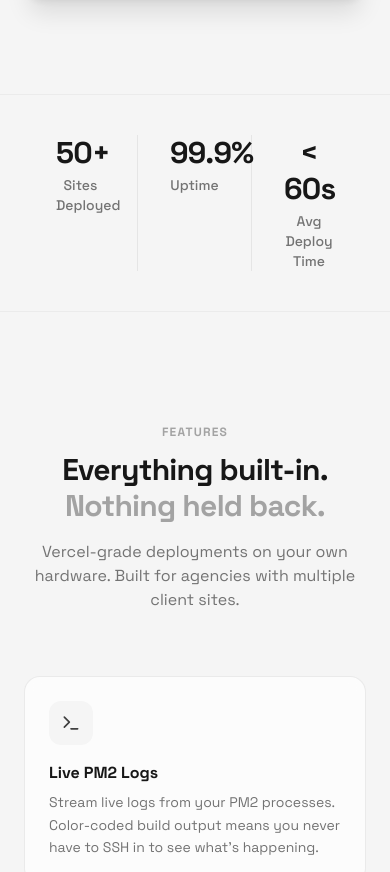
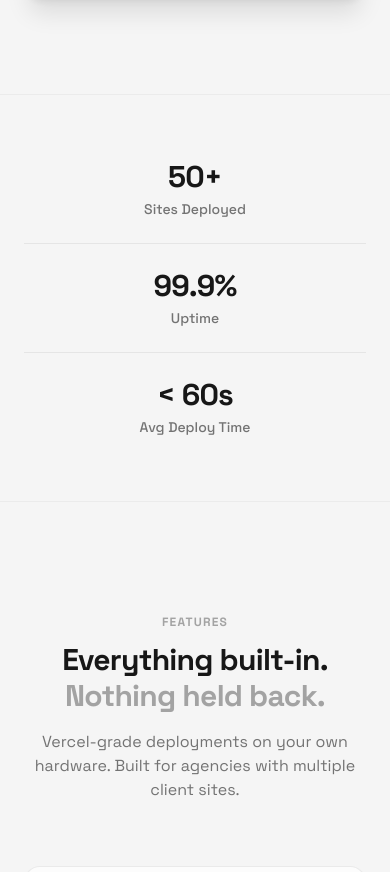
Before and after one commit to Kellie-Brighty/syncship-frontend, a SvelteKit app: page / in a window 390 px wide. Shown: the part 1060-1932 px from the top of the page. Built offline with nearby package versions, Linux system fonts and the light colour scheme; no server answers.

Commit message:
fix: landing page mobile responsiveness (stats bar, comparison table)

```diff
--- a/src/routes/+page.svelte
+++ b/src/routes/+page.svelte
@@ -131,9 +131,9 @@
 <!-- ─── STATS BAR ──────────────────────────────────────────────── -->
 <section class="border-y border-gray-200/60 py-10">
 	<div class="mx-auto max-w-5xl px-6">
-		<div class="grid grid-cols-3 divide-x divide-gray-200">
+		<div class="grid grid-cols-1 sm:grid-cols-3 divide-y sm:divide-y-0 sm:divide-x divide-gray-200">
 			{#each [['50+', 'Sites Deployed'], ['99.9%', 'Uptime'], ['< 60s', 'Avg Deploy Time']] as [val, label]}
-				<div class="reveal fade-up text-center px-8">
+				<div class="reveal fade-up text-center py-6 sm:py-0 sm:px-8">
 					<p class="text-3xl font-black text-gray-900 tracking-tight">{val}</p>
 					<p class="mt-1 text-sm font-medium text-gray-500">{label}</p>
 				</div>
@@ -183,8 +183,8 @@
 			<p class="mt-4 text-gray-500">Why thousands are coming back to their own servers.</p>
 		</div>
 
-		<div class="reveal fade-up overflow-hidden rounded-2xl border border-gray-200 bg-white shadow-sm">
-			<table class="w-full text-left border-collapse">
+		<div class="reveal fade-up overflow-x-auto rounded-2xl border border-gray-200 bg-white shadow-sm">
+			<table class="w-full text-left border-collapse min-w-[600px] sm:min-w-0">
 				<thead>
 					<tr class="bg-gray-50/80">
 						<th class="px-6 py-4 text-xs font-bold uppercase tracking-widest text-gray-400 border-b border-gray-100">feature</th>
```
